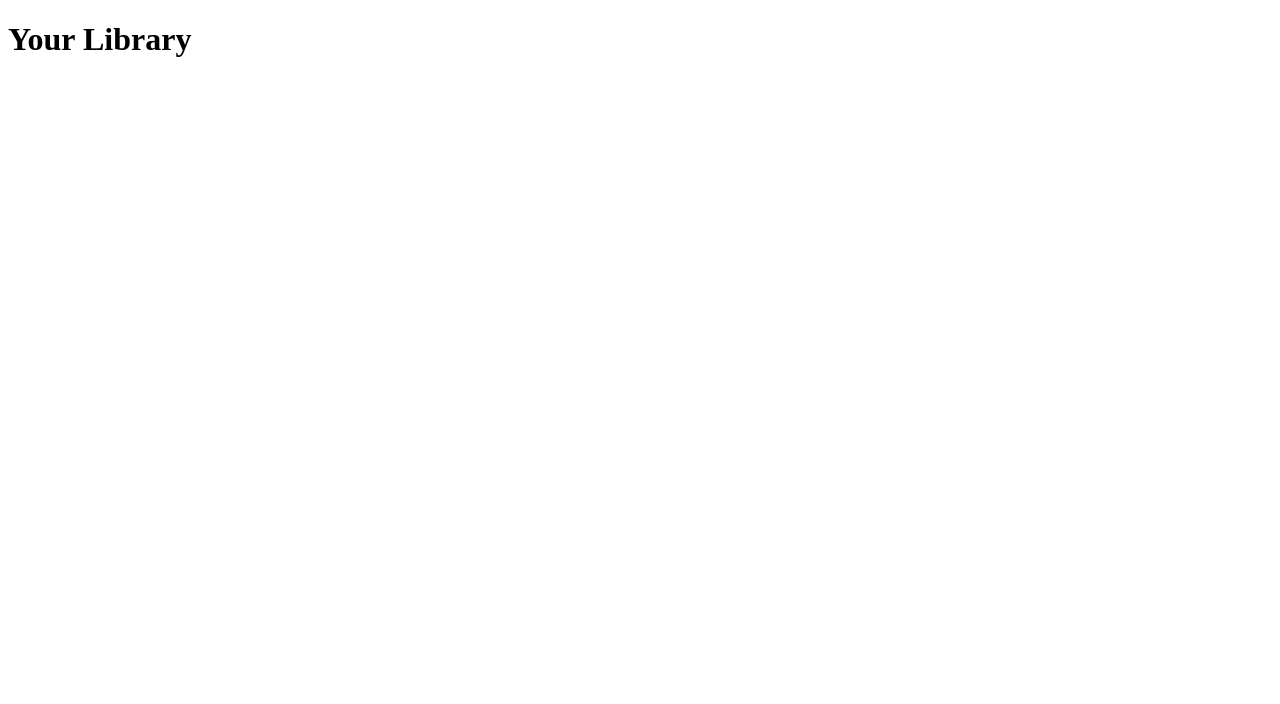
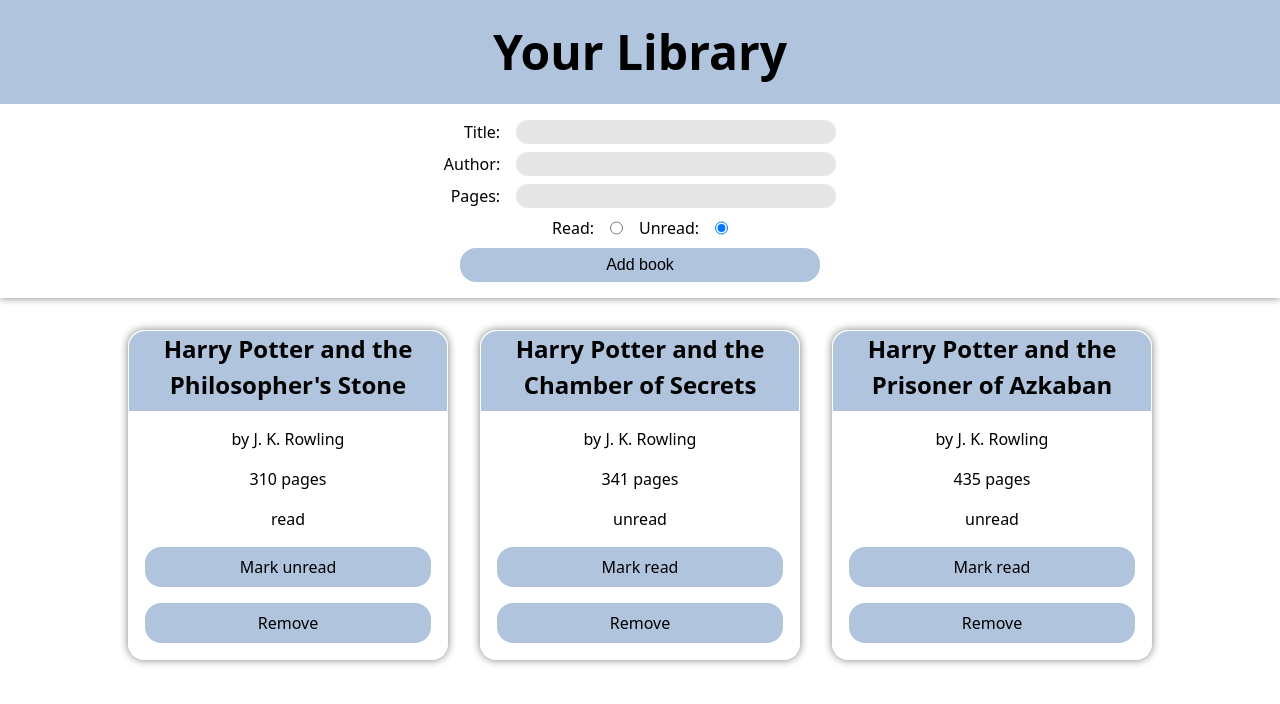
Before and after one commit to queuephil/library, a plain HTML site: page index.html in a window 1280 px wide. Drawn offline with Linux system fonts and the light colour scheme.

Commit message:
Final unshortened Version
To be able to use it

```diff
--- a/code.js
+++ b/code.js
@@ -1,5 +1,7 @@
+// create an array for the library
 const myLibrary = [];
 
+// create the Book-Object
 function Book(title, author, pages, read) {
   this.title = title;
   this.author = author;
@@ -7,13 +9,78 @@
   this.read = read;
 }
 
+// add new Book-Object to the library-array
 function addBookToLibrary(title, author, pages, read) {
   myLibrary.push(new Book(title, author, pages, read));
 }
 
-addBookToLibrary("Harry Potter and the Philosopher's Stone", "	J. K. Rowling", 310, "not read yet");
-addBookToLibrary("Harry Potter and the Chamber of Secrets", "	J. K. Rowling", 341, "not read yet");
-addBookToLibrary("Harry Potter and the Prisoner of Azkaban", "	J. K. Rowling", 435, "not read yet");
+// display the books of the library in the HTML
+const library = document.querySelector(".library");
+function displayBooks() {
+    for(let i = 0; i < myLibrary.length; i++) {
+        const book = document.createElement("div");
+        book.classList = "book";
 
+            const bookTitle = document.createElement("H2");
+            const bookAuthor = document.createElement("div");
+            const bookPages = document.createElement("div");
+            const bookRead = document.createElement("div");
+            const markReadButton = document.createElement("div");
+            const removeBookButton = document.createElement("div");
 
-console.log(myLibrary);
+            bookTitle.textContent = myLibrary[i].title;
+            bookAuthor.textContent = `by ${myLibrary[i].author}`;
+            bookPages.textContent = `${myLibrary[i].pages} pages`;
+            bookRead.textContent = myLibrary[i].read;
+            markReadButton.textContent = (myLibrary[i].read == "read") ? "Mark unread":"Mark read";
+            markReadButton.classList = "button";
+            removeBookButton.textContent = "Remove";
+            removeBookButton.classList = "button";
+
+            function appendChilds(parent) {
+                parent.appendChild(bookTitle);
+                parent.appendChild(bookAuthor);
+                parent.appendChild(bookPages);
+                parent.appendChild(bookRead);
+                parent.appendChild(markReadButton);
+                parent.appendChild(removeBookButton);
+            }
+            appendChilds(book);
+
+            markReadButton.addEventListener("click", () => {
+                (myLibrary[i].read == "read") ? myLibrary[i].read = "unread":myLibrary[i].read = "read";
+                library.innerHTML = ""; // clear the library
+                displayBooks(); // repopulate the library
+            });
+
+            removeBookButton.addEventListener("click", () => {
+                console.log(i);
+                myLibrary.splice(i, 1);
+                library.innerHTML = ""; // clear the library
+                displayBooks(); // repopulate the library
+            });
+        library.appendChild(book);
+    }
+}
+
+// add a button to add a book
+const addBookButton = document.querySelector(".addBookButton");
+addBookButton.addEventListener("click", (event) => {
+
+    const newTitle = document.getElementById("title").value;
+    const newAuthor = document.getElementById("author").value;
+    const newPages = document.getElementById("pages").value;
+    const newRead = document.querySelector('input[name="read"]:checked').value;
+
+    addBookToLibrary(newTitle, newAuthor, newPages, newRead);
+    event.preventDefault();
+    library.innerHTML = ""; // clear the library
+    displayBooks(); // repopulate the library
+})
+
+// add some example books
+addBookToLibrary("Harry Potter and the Philosopher's Stone", "	J. K. Rowling", 310, "read");
+addBookToLibrary("Harry Potter and the Chamber of Secrets", "	J. K. Rowling", 341, "unread");
+addBookToLibrary("Harry Potter and the Prisoner of Azkaban", "	J. K. Rowling", 435, "unread");
+
+displayBooks();
--- a/index.html
+++ b/index.html
@@ -8,11 +8,33 @@
     <script src="code.js" defer></script>
 </head>
 <body>
-    <h1>Your Library</h1>
-    <div class="addNewBook">
-
-    </div>
-    <div class="addedBooks">
+    <header>
+        <h1>Your Library</h1>
+        <div class="addNewBook">
+            <form action="" method="post">
+                <div class="input">
+                    <label for="title">Title:</label>
+                    <input type="text" name="title" id="title">
+                </div>
+                <div class="input">
+                    <label for="author">Author:</label>
+                    <input type="text" name="author" id="author">
+                </div>
+                <div class="input">
+                    <label for="pages">Pages:</label>
+                    <input type="text" name="pages" id="pages">
+                </div>
+                <div class="input radio">
+                    <label for="read">Read:</label>
+                    <input type="radio" name="read" id="read" value="read">
+                    <label for="read">Unread:</label>
+                    <input type="radio" name="read" id="unread" value="unread" checked>
+                </div>
+                <input type="submit" value="Add book" class="addBookButton">
+            </form>
+        </div>
+    </header>
+    <div class="library">
 
     </div>
 </body>
--- a/style.css
+++ b/style.css
@@ -0,0 +1,95 @@
+/* reset CSS */
+
+body {
+    font-family: system-ui, "Segoe UI", Roboto, Helvetica, Arial, sans-serif, "Apple Color Emoji", "Segoe UI Emoji", "Segoe UI Symbol";
+    line-height: 1.5;
+}
+
+* {
+    box-sizing: border-box;
+    margin: 0;
+    border: 0;
+    padding: 0;
+
+    outline: none;
+
+    font-size: 1rem;
+
+    /* border: 1px solid red; */
+}
+/* style the library */
+
+:root {
+    --accent: lightsteelblue;
+    --lightgray: rgba(0, 0, 0, 0.1);
+    --shadow: 0 0 0.5rem rgba(0, 0, 0, 0.5);
+}
+
+h1 {
+    text-align: center;
+    font-size: 3rem;
+    padding: 1rem;
+    background-color: var(--accent);
+}
+
+h2 {
+    font-size: 1.5rem;
+    background-color: var(--accent);
+    border-radius: 1rem 1rem 0 0;
+    min-height: 5rem;
+}
+
+.library {
+    display: grid;
+    grid-template-columns: repeat(auto-fit, 20rem);
+    justify-content: center;
+    align-items: center;
+    gap: 2rem;
+    padding: 2rem 0;
+}
+
+.book {
+    display: grid;
+    text-align: center;
+    gap: 1rem;
+    padding-bottom: 1rem;
+    border-radius: 1rem;
+    box-shadow: var(--shadow);
+    border: 1px solid white;
+}
+
+form {
+    display: grid;
+    justify-content: center;
+    gap: 0.5rem;
+    padding: 1rem;
+}
+
+.input {
+    display: grid;
+    grid-template-columns: auto 20rem;
+    text-align: end;
+    gap: 1rem;
+}
+
+input[type = text] {
+    background-color: var(--lightgray);
+    border-radius: 1rem;
+    padding: 0 0.5rem;
+}
+
+input[type = submit], .button {
+    background-color: var(--accent);
+    padding: 0.5rem;
+    border-radius: 1rem;
+    margin: 0 1rem;
+}
+
+header {
+    box-shadow: var(--shadow);
+}
+
+.radio {
+    display: flex;
+    justify-content: center;
+}
```
